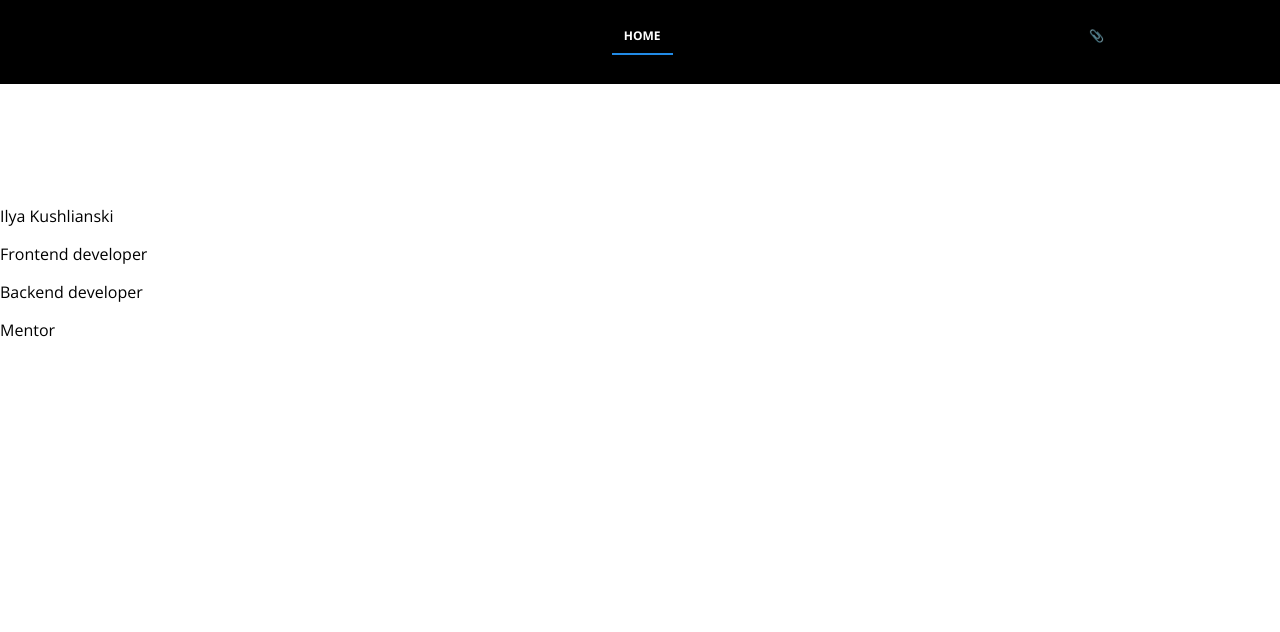
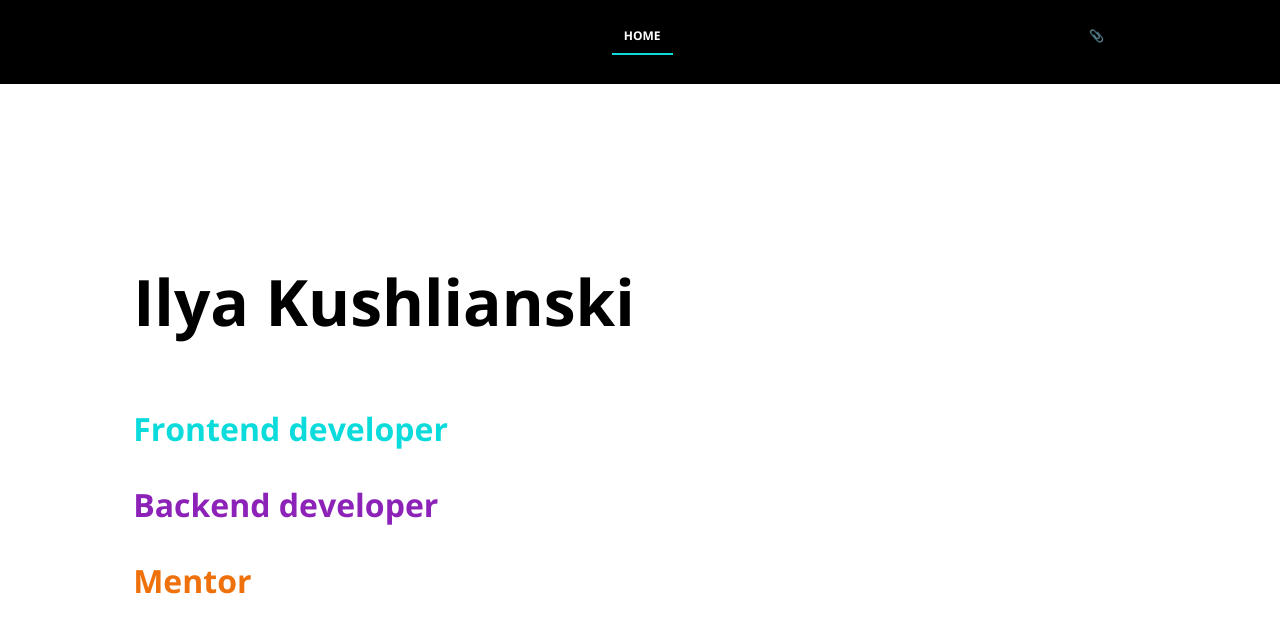
Before and after one commit to ikushlianski/ilya-online-personal-brand, a Next.js app: page / in a window 1280 px wide. Shown: the top 632 px of the page. Built offline with nearby package versions, Linux system fonts and the light colour scheme.

Commit message:
added css styles to the FrontPage component

```diff
--- a/src/app/components/header/Header.module.css
+++ b/src/app/components/header/Header.module.css
@@ -1,8 +1,6 @@
 .header {
     height: rem(84px);
-    margin-bottom: rem(120px);
     background-color: var(--mantine-color-black);
-    border-bottom: rem(1px) solid light-dark(var(--mantine-color-black), var(--mantine-color-dark-4));
 }
 
 .inner {
@@ -33,12 +31,13 @@
             color 100ms ease;
 
 @mixin hover {
-    color: light-dark(var(--mantine-color-blue-6), var(--mantine-color-white));
+    /*color: light-dark(var(--mantine-color-blue-6), var(--mantine-color-white));*/
+    color: light-dark(var(--color-green), var(--mantine-color-white));
     text-decoration: none;
 }
 
 &[data-active] {
      color: light-dark(var(--mantine-color-white), var(--mantine-color-white));
-     border-bottom-color: var(--mantine-color-blue-6);
+     border-bottom-color: var(--color-green);
  }
 }
--- a/src/app/globals.css
+++ b/src/app/globals.css
@@ -25,8 +25,17 @@ h3,
 h4,
 h5,
 h6 {
-    font-weight: inherit;
-    font-size: inherit;
+    margin-top: 0;
+}
+
+h1 {
+    font-weight: bold;
+    font-size: 4rem;
+}
+
+h2 {
+    font-size: 2rem;
+    font-weight: bold;
 }
 
 html,
@@ -37,3 +46,9 @@ body {
     background-color: #060404;
     color: #ffffffd1;
 }
+
+:root {
+    --color-green: #0cdbdb;
+    --color-purple: #8c22b7;
+    --color-orange: #ee710b;
+}
--- a/src/app/pages/frontPage/FrontPage.module.css
+++ b/src/app/pages/frontPage/FrontPage.module.css
@@ -0,0 +1,4 @@
+.frontPage {
+    width: 100%;
+
+}
--- a/src/app/pages/frontPage/FrontPage.tsx
+++ b/src/app/pages/frontPage/FrontPage.tsx
@@ -1,8 +1,9 @@
 import {Introduction} from '@pages/frontPage/Introduction';
+import styles from './FrontPage.module.css'
 
 export const FrontPage = () => {
   return (
-    <>
+    <div className={styles.frontPage}>
       <Introduction/>
-    </>
+    </div>
 )}
--- a/src/app/pages/frontPage/Introduction.module.css
+++ b/src/app/pages/frontPage/Introduction.module.css
@@ -1,11 +1,28 @@
 .introduction {
-
+    width: 100vw;
+    height: calc(100vh - rem(84px));
+    display: flex;
+    justify-content: center;
+    align-items: center;
 }
 
 .introduction_name{
 
 }
 
+.name_frontend {
+    color: var(--color-green);
+}
+
+.name_backend {
+    color: var(--color-purple);
+}
+
+.name_mentor {
+    color: var(--color-orange)
+}
+
 .introduction_photo {
-
+    width: 40vw;
+    height: 100%;
 }
--- a/src/app/pages/frontPage/Introduction.tsx
+++ b/src/app/pages/frontPage/Introduction.tsx
@@ -5,9 +5,9 @@ export const Introduction = () => {
     <section className={styles.introduction}>
       <div className={styles.introduction_name}>
         <h1>Ilya Kushlianski</h1>
-        <h2>Frontend developer</h2>
-        <h2>Backend developer</h2>
-        <h2>Mentor</h2>
+        <h2 className={styles.name_frontend}>Frontend developer</h2>
+        <h2 className={styles.name_backend}>Backend developer</h2>
+        <h2 className={styles.name_mentor}>Mentor</h2>
       </div>
 
       <div className={styles.introduction_photo}>
```
